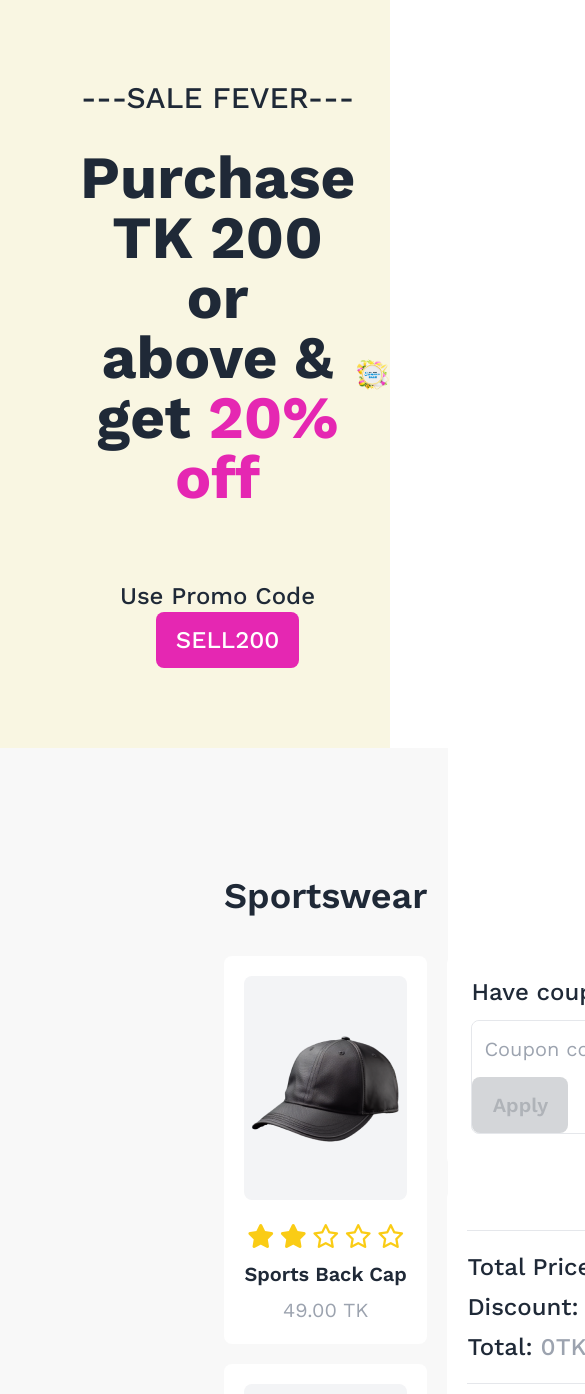
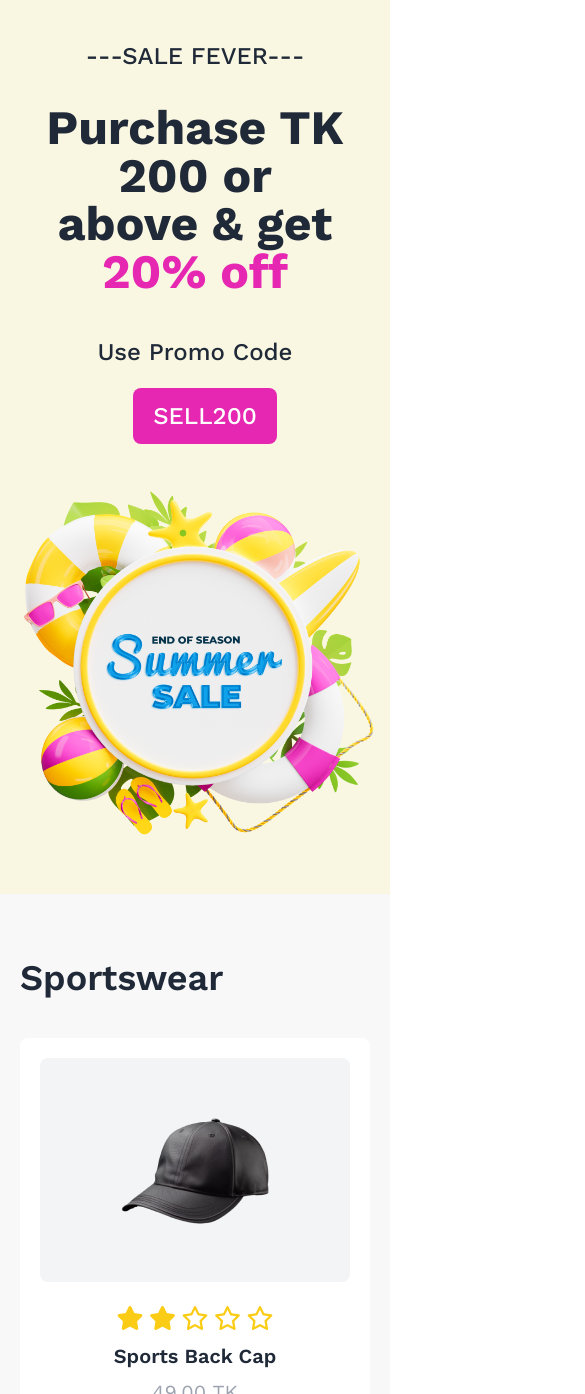
Before and after one commit to tanvir0908/summer-sale-ecommarce, a plain HTML site: page index.html in a window 390 px wide. Shown: the top 1394 px of the page, 585 px wide, since content can reach past the window. Drawn offline with nearby package versions, Linux system fonts and the light colour scheme.

Commit message:
Version 2.0
Completed and responsive for desktop, tablet and mobile devices.

```diff
--- a/index.html
+++ b/index.html
@@ -32,24 +32,24 @@
   <body>
     <header>
       <!-- Header Section -->
-      <section class="bg-[#F9F6E2] py-20">
-        <div class="flex items-center">
-          <div class="flex-1 text-center ml-20">
-            <h3 class="text-3xl font-medium">---SALE FEVER---</h3>
-            <h1 class="text-6xl font-bold my-8">
+      <section class="bg-[#F9F6E2] py-10 lg:py-20">
+        <div class="flex flex-col lg:flex-row items-center">
+          <div class="flex-1 text-center lg:ml-20">
+            <h3 class="text-2xl lg:text-3xl font-medium">---SALE FEVER---</h3>
+            <h1 class="text-5xl lg:text-6xl font-bold mx-5 my-8">
               Purchase TK 200 or <br />
               above & get <span class="text-[#E527B2]">20% off</span>
             </h1>
-            <p class="text-2xl font-medium inline-block mt-10">
+            <p class="text-2xl font-medium lg:inline-block mt-10">
               Use Promo Code
             </p>
             <button
-              class="text-2xl text-white ml-5 rounded-lg font-medium py-3 px-5 bg-[#E527B2]"
+              class="text-2xl mt-5 lg:mt-0 text-white ml-5 rounded-lg font-medium py-3 px-5 bg-[#E527B2]"
             >
               SELL200
             </button>
           </div>
-          <div class="flex-1">
+          <div class="flex-1 mt-5 lg:mt-0">
             <img src="./images/Summer 1.png" alt="" />
           </div>
         </div>
@@ -57,8 +57,8 @@
     </header>
     <main>
       <!-- Card Section -->
-      <section class="bg-[#F8F8F8] py-32 px-56">
-        <div class="flex gap-5">
+      <section class="bg-[#F8F8F8] py-16 lg:py-32 px-5 lg:px-56">
+        <div class="flex flex-col lg:flex-row gap-5">
           <!-- Products Section -->
           <div class="flex-1">
             <!-- Sportsware Section -->
@@ -213,14 +213,14 @@
               <div class="border mx-5 rounded-lg my-3">
                 <input
                   id="coupon-input"
-                  class="py-2 w-44 h-14 pl-3 text-xl rounded-l-lg focus:outline-0"
+                  class="py-2 w-[60%] lg:w-44 h-14 pl-3 text-xl rounded-l-lg focus:outline-0"
                   type="text"
                   placeholder="Coupon code"
                 />
                 <button
                   disabled
                   id="coupon-button"
-                  class="btn normal-case hover:bg-[#EC67C9] bg-[#E527B2] font-semibold text-white text-xl h-14 w-24 rounded-r-lg"
+                  class="btn normal-case hover:bg-[#EC67C9] bg-[#E527B2] font-semibold text-white text-xl h-14 w-[38.1%] md:w-[39.1%] lg:w-auto rounded-r-lg"
                 >
                   Apply
                 </button>
```
